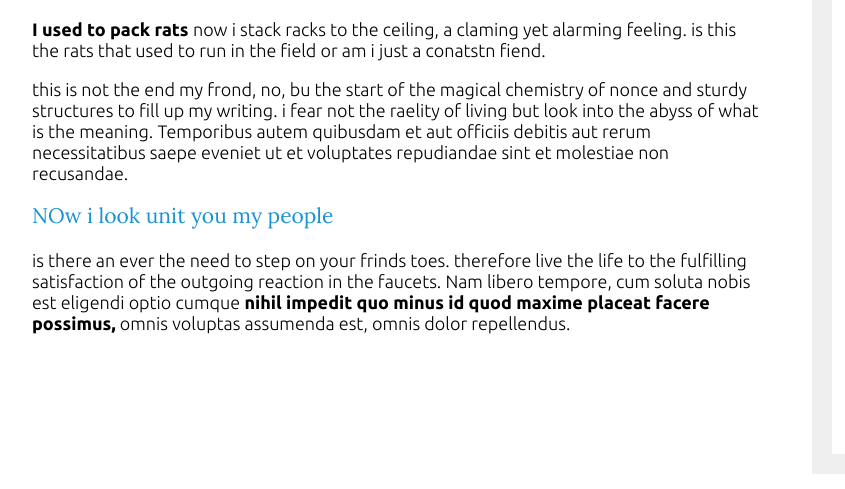
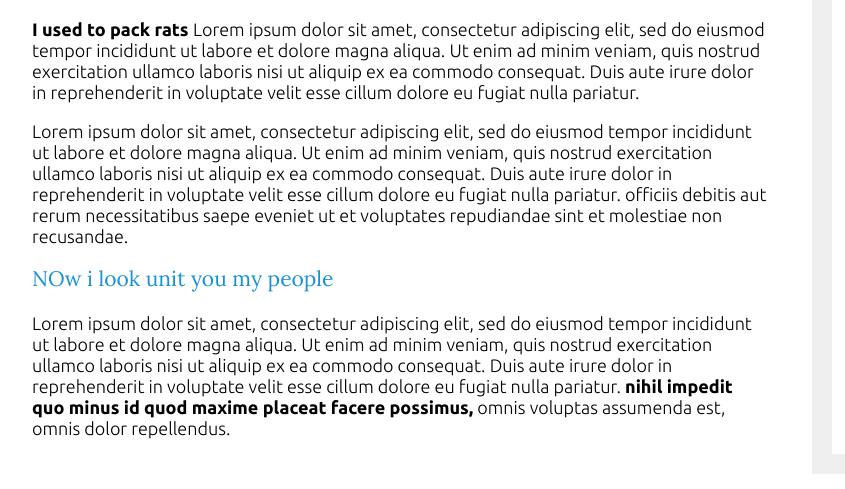
Before and after one commit to Daqskn/practiceWebsites, a plain HTML site: page about-us.html in a window 1280 px wide. Shown: the part 295-784 px from the top of the page, 118-963 px from the left. Drawn offline with Linux system fonts and the light colour scheme; files that its build step writes are made by us from their sources.

Commit message:
Update about-us.html

```diff
--- a/about-us.html
+++ b/about-us.html
@@ -35,19 +35,14 @@
         <strong>
           I used to pack rats
         </strong>
-        now i stack racks to the ceiling, a claming yet alarming feeling. is this the rats that used to run in the field
-        or am i just a conatstn fiend.
+        Lorem ipsum dolor sit amet, consectetur adipiscing elit, sed do eiusmod tempor incididunt ut labore et dolore magna aliqua. Ut enim ad minim veniam, quis nostrud exercitation ullamco laboris nisi ut aliquip ex ea commodo consequat. Duis aute irure dolor in reprehenderit in voluptate velit esse cillum dolore eu fugiat nulla pariatur.
       </p>
-      <p>this is not the end my frond, no, bu the start of the magical chemistry of nonce and sturdy structures to fill
-        up my writing. i fear not the raelity of living but look into the abyss of what is the meaning.
-        Temporibus autem quibusdam et aut
+      <p>Lorem ipsum dolor sit amet, consectetur adipiscing elit, sed do eiusmod tempor incididunt ut labore et dolore magna aliqua. Ut enim ad minim veniam, quis nostrud exercitation ullamco laboris nisi ut aliquip ex ea commodo consequat. Duis aute irure dolor in reprehenderit in voluptate velit esse cillum dolore eu fugiat nulla pariatur.
         officiis debitis aut rerum necessitatibus saepe eveniet ut et
         voluptates repudiandae sint et molestiae non recusandae.</p>
 
       <h3>NOw i look unit you my people</h3>
-      <p> is there an ever the need to step on your frinds toes. therefore live the life to the fulfilling satisfaction
-        of the outgoing reaction in the faucets. Nam libero tempore, cum soluta
-        nobis est eligendi optio cumque<strong> nihil impedit quo minus id quod
+      <p> Lorem ipsum dolor sit amet, consectetur adipiscing elit, sed do eiusmod tempor incididunt ut labore et dolore magna aliqua. Ut enim ad minim veniam, quis nostrud exercitation ullamco laboris nisi ut aliquip ex ea commodo consequat. Duis aute irure dolor in reprehenderit in voluptate velit esse cillum dolore eu fugiat nulla pariatur. <strong> nihil impedit quo minus id quod
           maxime placeat facere possimus,</strong> omnis voluptas assumenda est,
         omnis dolor repellendus.</p>
 
```
